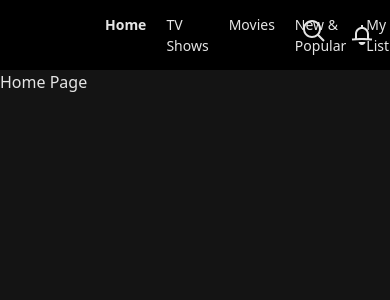
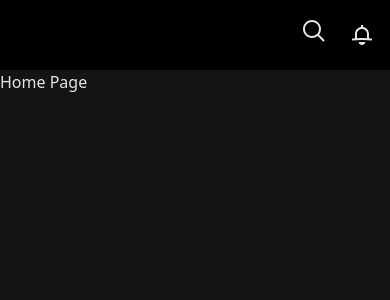
Before and after one commit to MertMemis/Netflix-Clone, a React (Vite) app: page / in a window 390 px wide. Shown: the top 300 px of the page. Built offline with nearby package versions, Linux system fonts and the light colour scheme.

Commit message:
Update header

```diff
--- a/src/layouts/main/header/index.jsx
+++ b/src/layouts/main/header/index.jsx
@@ -8,11 +8,11 @@ import SearchBar from "./search-bar";
 
 export default function Header() {
    return(
-      <header className="w-full bg-black min-h-[70px] flex sticky top-0">
+      <header className="w-full bg-black min-h-[70px] flex sticky top-0 z-[20]">
          <div className="flex items-center sticky mx-[60px] w-full">
             <NetflixLogo />
-            <nav className=" flex item-center">
-               {headerMenu.map((menu, index) => (
+            <nav className=" flex item-center invisible md:visible">
+               {headerMenu.map((menu) => (
                   <NavLink to={menu.path} >
                      {({isActive}) => (
                         <div
```
